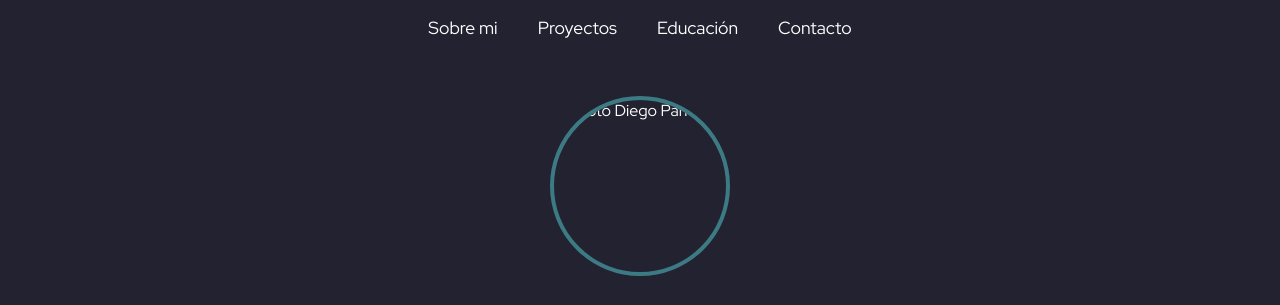
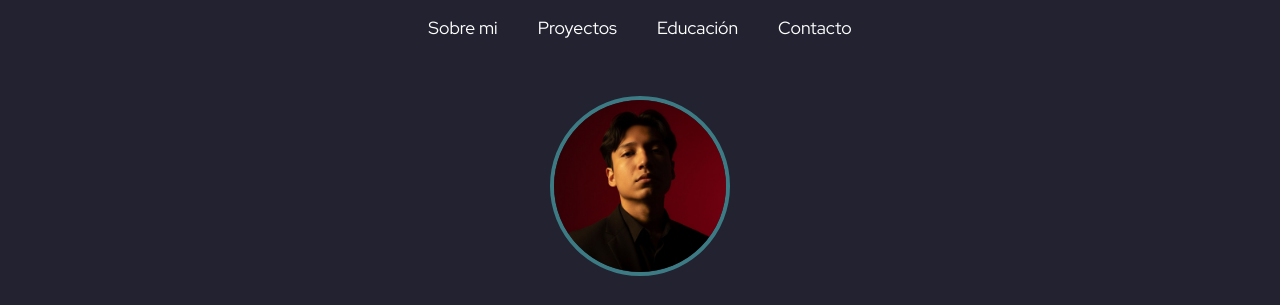
Before and after one commit to raydan90s/curriculum, a plain HTML site: page index.html in a window 1280 px wide. Shown: the top 305 px of the page. Drawn offline with Linux system fonts and the light colour scheme; the site is published under a folder, as on GitHub Pages, so addresses that start at the root find nothing.

Commit message:
Cambios de foto

```diff
--- a/index.html
+++ b/index.html
@@ -24,7 +24,7 @@
         <section id="sobreMi">
             <div class="hero">
                 <div class="foto">
-                    <img src="/assets/img/foto.jpg" alt="Foto Diego Parrales">
+                    <img src="assets/img/foto.jpg" alt="Foto Diego Parrales">
                 </div>
 
                 <h1>Hola, soy Diego Parrales</h1>
```
